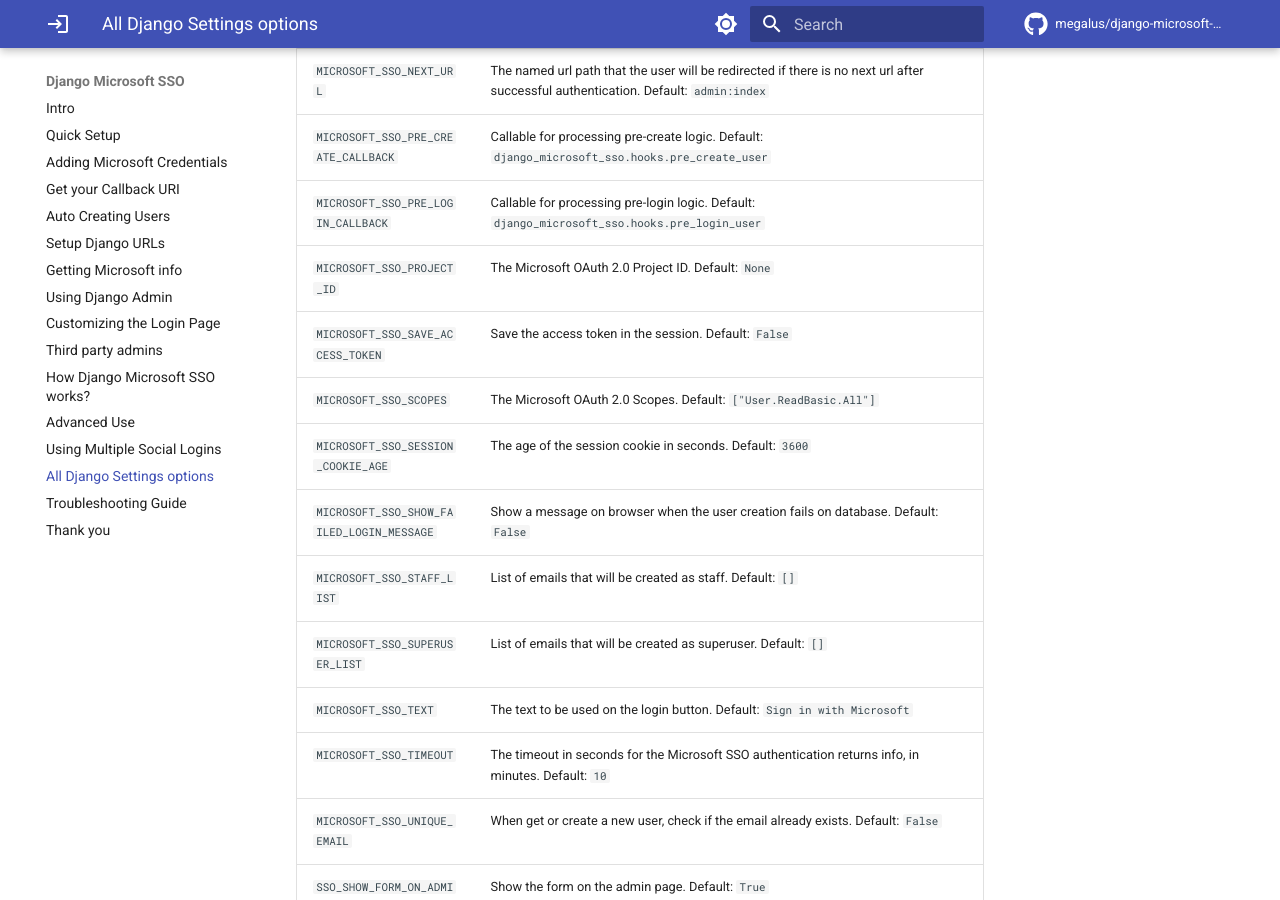
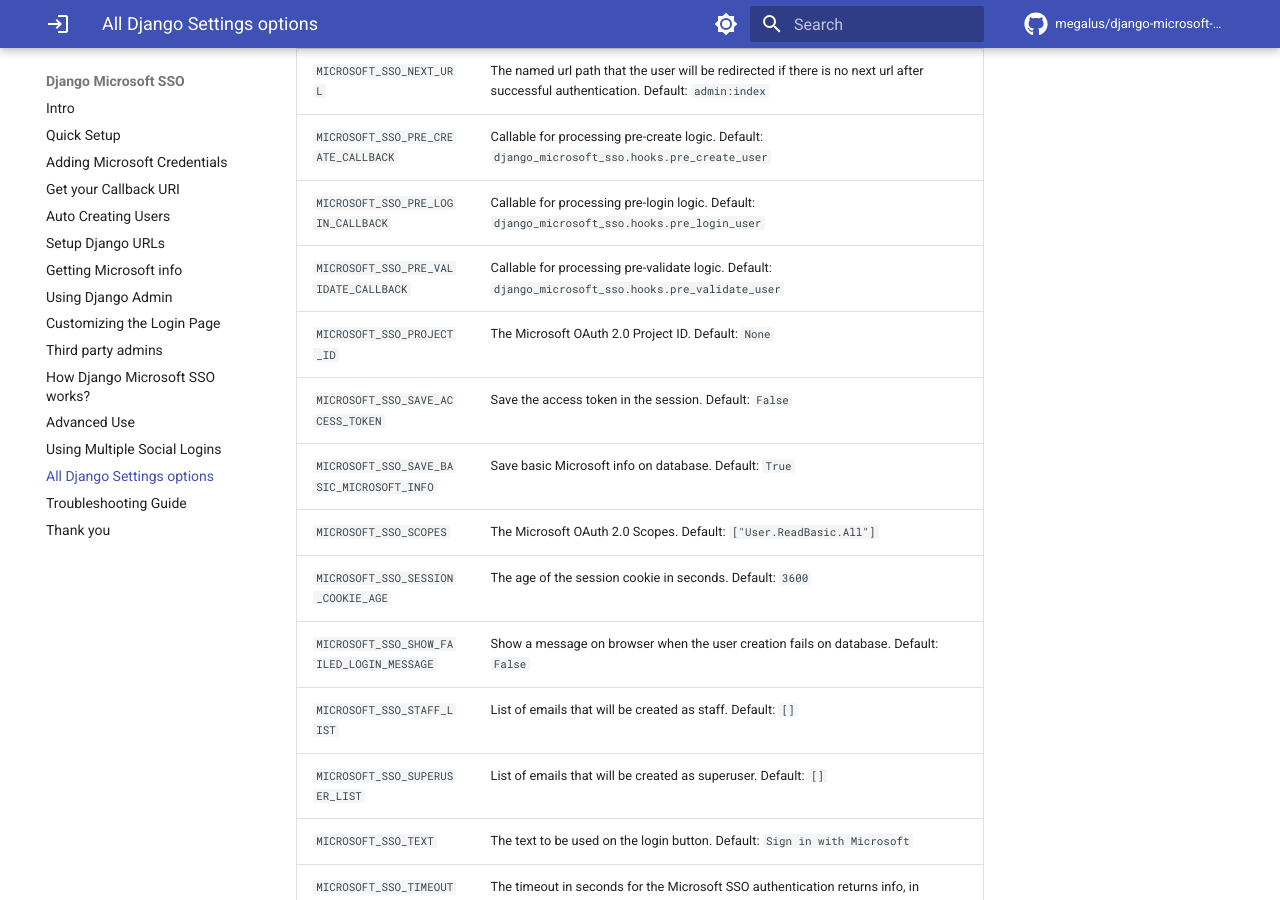
Before and after one commit to megalus/django-microsoft-sso, an MkDocs documentation site: the page built from docs/settings.md, in a window 1280 px wide and 900 px high, scrolled down 1121 px. Built offline with MkDocs 1.6.1 and Material for MkDocs 9.7.7, drawn with Linux system fonts in a browser that asks for light colours; comment, search, counter and statistics services are not loaded.

Commit message:
docs: update docs

```diff
--- a/docs/settings.md
+++ b/docs/settings.md
@@ -19,8 +19,10 @@
 | `MICROSOFT_SSO_NEXT_URL`                    | The named url path that the user will be redirected if there is no next url after successful authentication. Default: `admin:index`                                                   |
 | `MICROSOFT_SSO_PRE_CREATE_CALLBACK`         | Callable for processing pre-create logic. Default: `django_microsoft_sso.hooks.pre_create_user`                                                                                       |
 | `MICROSOFT_SSO_PRE_LOGIN_CALLBACK`          | Callable for processing pre-login logic. Default: `django_microsoft_sso.hooks.pre_login_user`                                                                                         |
+| `MICROSOFT_SSO_PRE_VALIDATE_CALLBACK`       | Callable for processing pre-validate logic. Default: `django_microsoft_sso.hooks.pre_validate_user`                                                                                   |
 | `MICROSOFT_SSO_PROJECT_ID`                  | The Microsoft OAuth 2.0 Project ID. Default: `None`                                                                                                                                   |
 | `MICROSOFT_SSO_SAVE_ACCESS_TOKEN`           | Save the access token in the session. Default: `False`                                                                                                                                |
+| `MICROSOFT_SSO_SAVE_BASIC_MICROSOFT_INFO`   | Save basic Microsoft info on database. Default: `True`                                                                                                                                |
 | `MICROSOFT_SSO_SCOPES`                      | The Microsoft OAuth 2.0 Scopes. Default: `["User.ReadBasic.All"]`                                                                                                                     |
 | `MICROSOFT_SSO_SESSION_COOKIE_AGE`          | The age of the session cookie in seconds. Default: `3600`                                                                                                                             |
 | `MICROSOFT_SSO_SHOW_FAILED_LOGIN_MESSAGE`   | Show a message on browser when the user creation fails on database. Default: `False`                                                                                                  |
```
